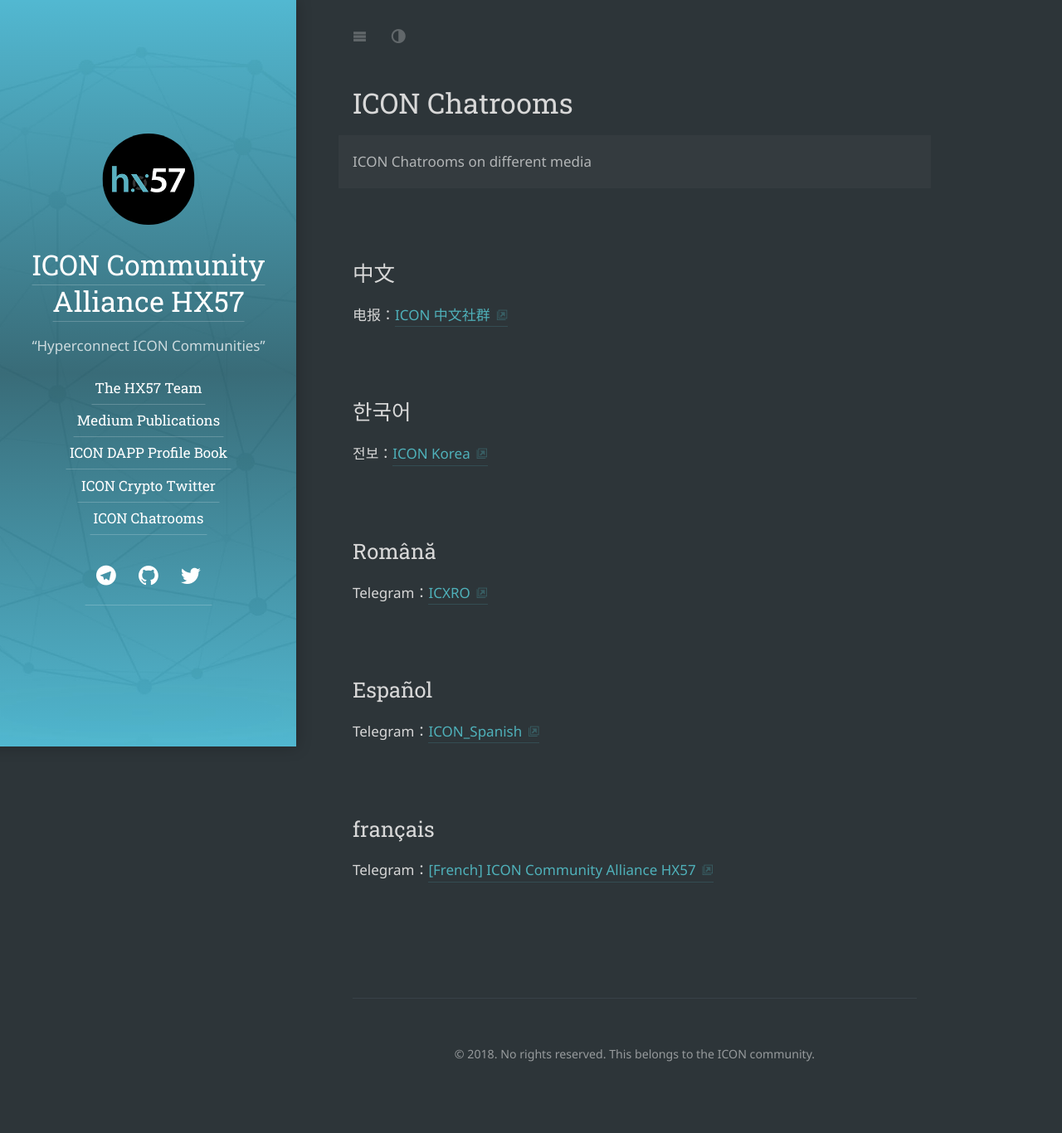
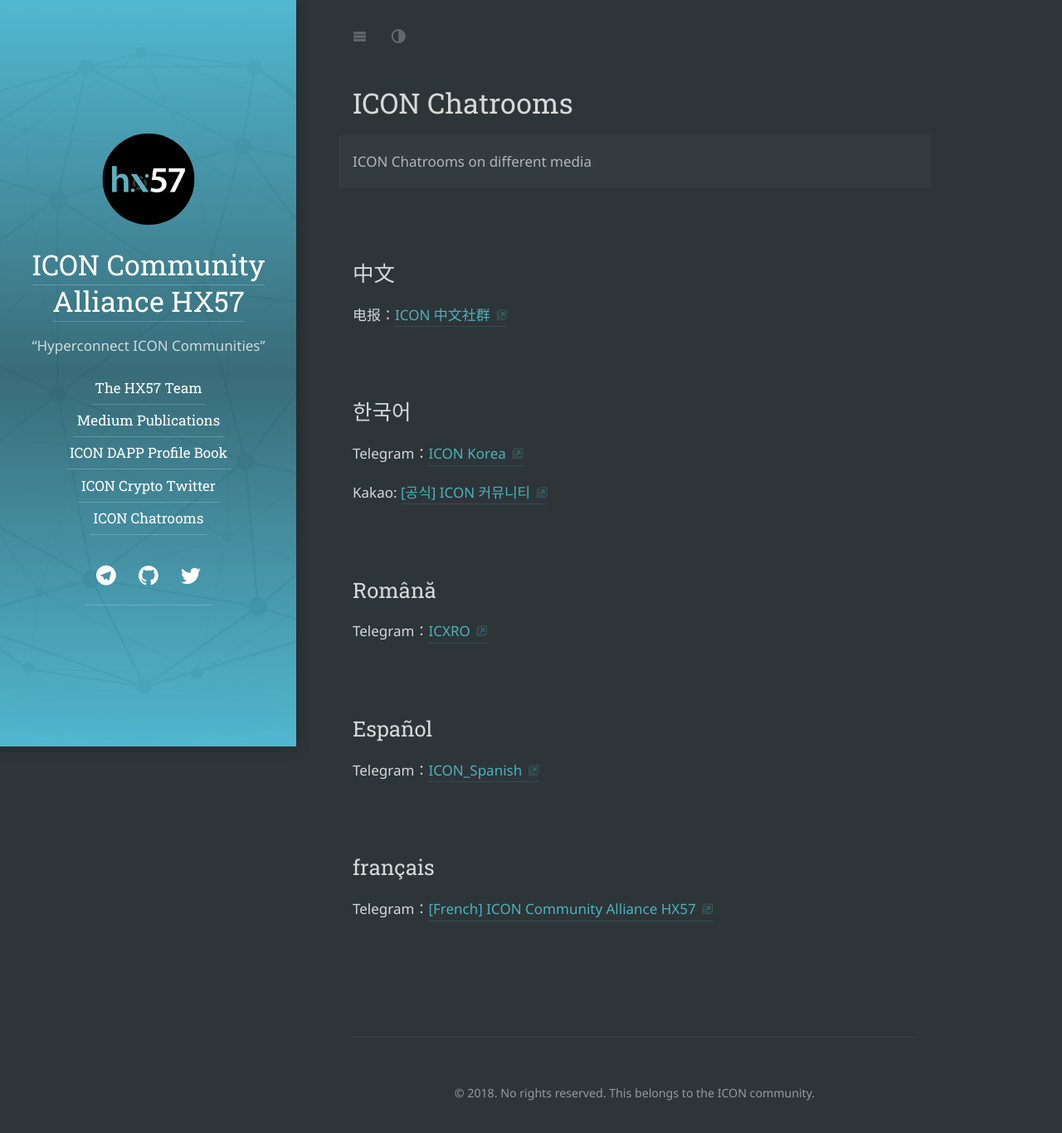
Before and after one commit to hx57/hx57.github.io, a Jekyll site: the page built from chat.md, in a window 1280 px wide. Shown: the whole page at 83% size. Built offline with Jekyll 4.4.1, drawn with Linux system fonts in a browser that asks for light colours; some web fonts are replaced; before the commit the page ends 1319 px from its top, so only the background shows below that.

```diff
--- a/chat.md
+++ b/chat.md
@@ -11,7 +11,9 @@ order: 5
 电报：[ICON 中文社群](https://t.me/hx57chinese){:target="_blank"}
 
 ## 한국어
-전보：[ICON Korea](https://t.me/iconkorea){:target="_blank"}
+Telegram：[ICON Korea](https://t.me/iconkorea){:target="_blank"}
+
+Kakao: [[공식] ICON 커뮤니티](https://open.kakao.com/o/gMAFhdS){:target="_blank"}
 
 ## Română
 
```
Also changed, not shown: medium.md (+5 -0 lines), assets/img/wechat.jpg (added).
